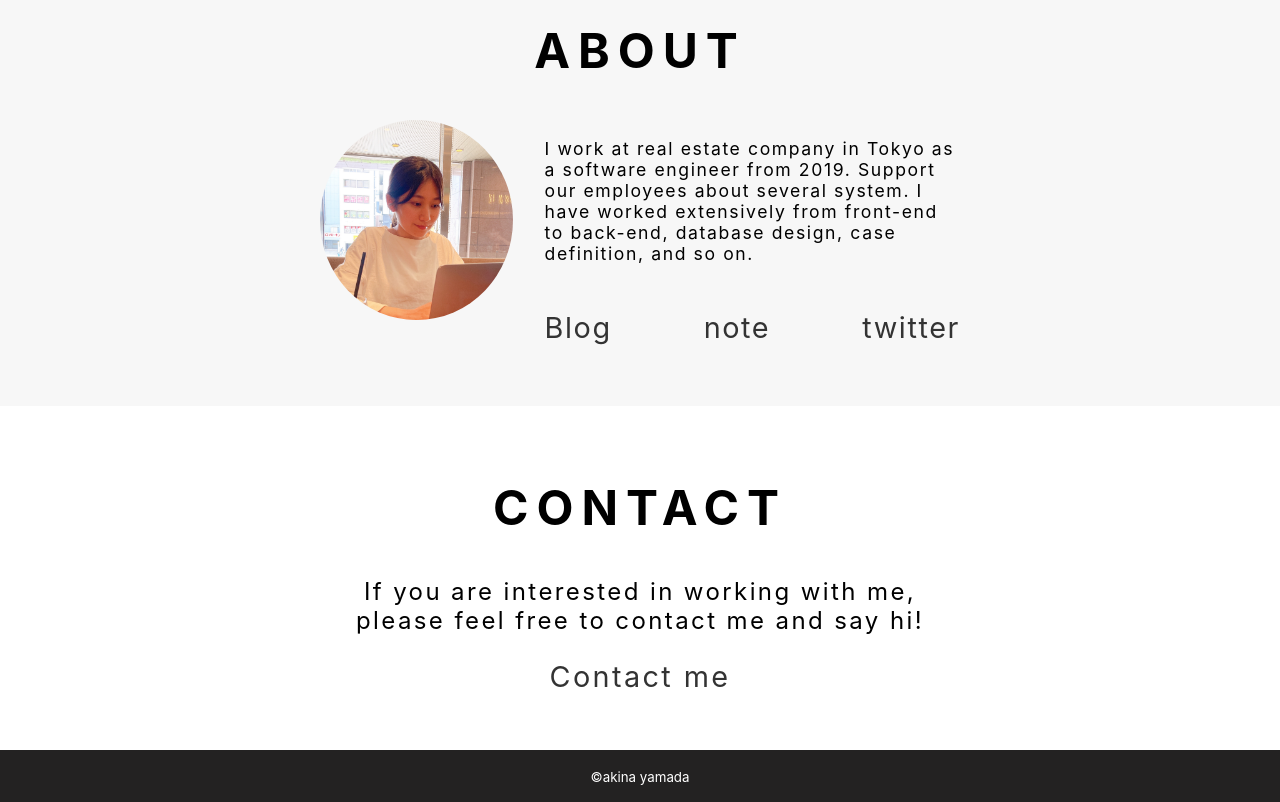
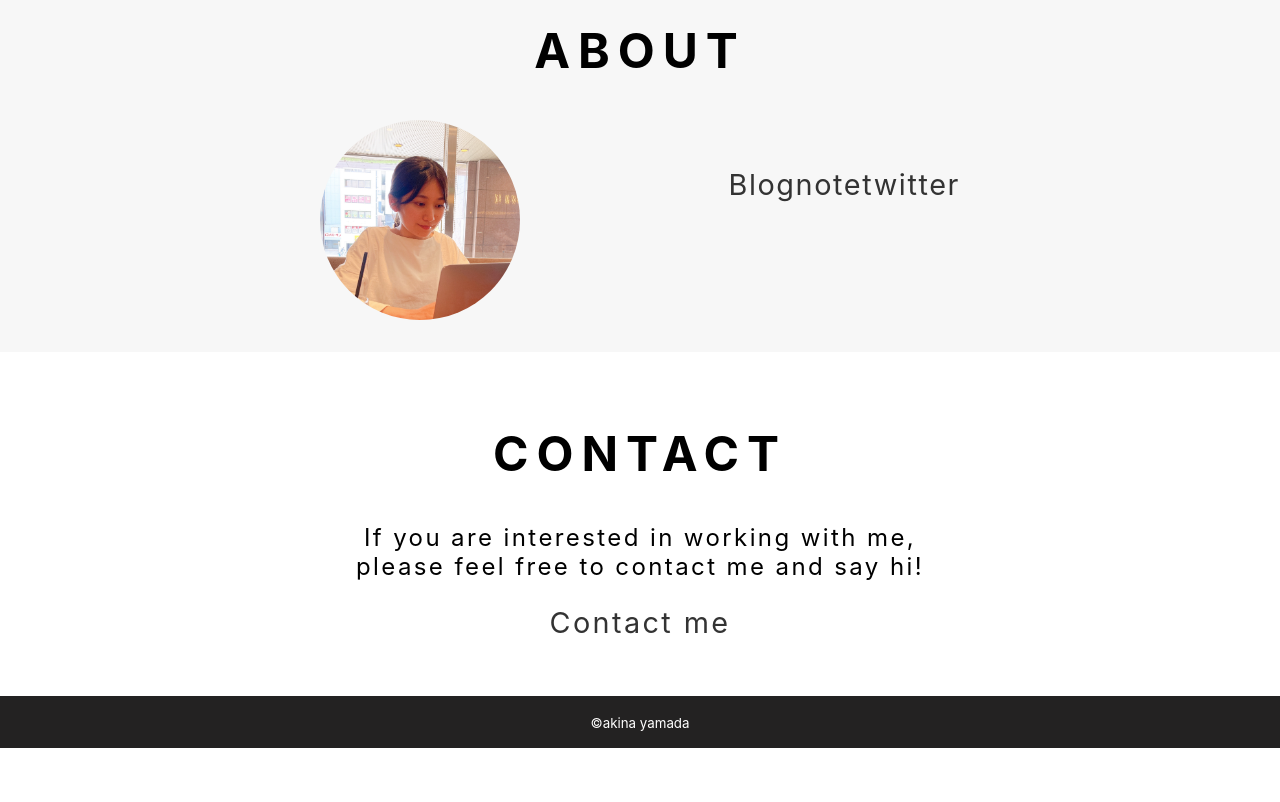
Before and after one commit to akiyama-prog/portfolio, a React (Create React App) app: page / in a window 1280 px wide. Shown: the part 3020-3822 px from the top of the page. After the commit the page ends 3768 px from the top, so only its background shows below. Built offline with nearby package versions, Linux system fonts and the light colour scheme.

Commit message:
aboutの英語ページ作成

```diff
--- a/src/About.tsx
+++ b/src/About.tsx
@@ -1,6 +1,13 @@
 import React from 'react';
 import './App.scss';
 import profile from './images/profile.jpeg';
+import {
+    BrowserRouter,
+    Routes,
+    Route
+} from "react-router-dom";
+import * as EnText from './components/EnglishText';
+import * as JpText from './components/JapaneseText';
 
 function About() {
     return (
@@ -9,7 +16,13 @@ function About() {
             <div className="profile">
                 <img src={profile} alt="profile image" />
                 <div>
-                    <p className="about-me">I work at real estate company in Tokyo as a software engineer from 2019. Support our employees about several system. I have worked extensively from front-end to back-end, database design, case definition, and so on.</p>
+                    <p className="about-me">
+                        <BrowserRouter>
+                            <Routes>
+                                <Route path="en" element={<EnText.EnAboutMe />} />
+                            </Routes>
+                        </BrowserRouter>
+                    </p>
                     <div className="sns">
                         <p className="textlink"><a href="https://aklog.net/" target="_blank">Blog</a></p>
                         <p className="textlink"><a href="https://note.com/akina7" target="_blank">note</a></p>
--- a/src/Works.tsx
+++ b/src/Works.tsx
@@ -1,6 +1,5 @@
 import React from 'react';
 import './App.scss';
-import { render } from "react-dom";
 import {
     BrowserRouter,
     Routes,
--- a/src/components/EnglishText.tsx
+++ b/src/components/EnglishText.tsx
@@ -27,3 +27,7 @@ export const EnBlogDescribe = () => {
 export const EnPortfolioDescribe = () => {
     return <>My portfolio</>;
 };
+
+export const EnAboutMe = () => {
+    return <>I work at real estate company in Tokyo as a software engineer from 2019. Support our employees about several system. I have worked extensively from front-end to back-end, database design, case definition, and so on.</>;
+};
```
